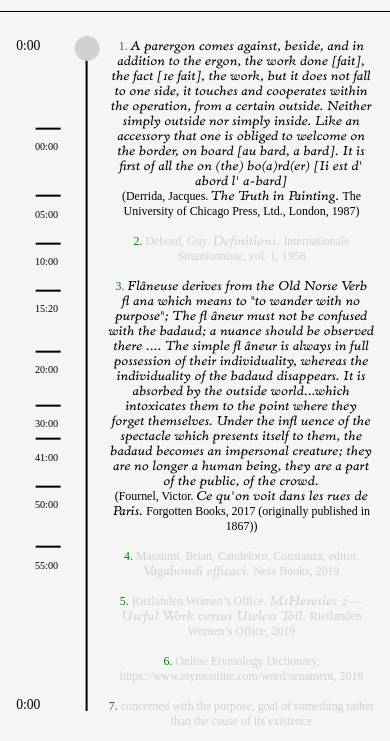
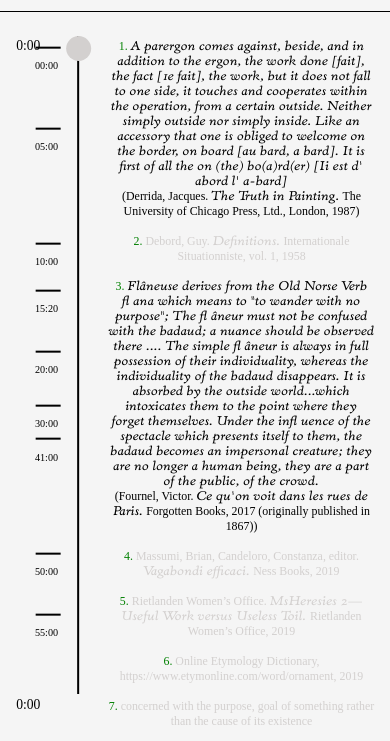
Before and after one commit to kabk/go-theses-23-barbara-strzezek, a plain HTML site: page index.html in a window 390 px wide. Shown: the part 67-808 px from the top of the page. Drawn offline with nearby package versions, Linux system fonts and the light colour scheme; a web font is replaced by a local one.

Commit message:
Update style.css

```diff
--- a/assets/css/style.css
+++ b/assets/css/style.css
@@ -744,7 +744,7 @@ summary{
     input[type="range"] {
         position: absolute;
         -webkit-appearance: none;
-        width: 80vH;
+        width: 78vH;
         margin: 0;
         padding: 0;
         /* height: 19px; */
@@ -916,49 +916,50 @@ summary{
     }
 
     #ch1 {
-      top:12%;
-      left:0;
+    top:0%;
+        left:0%;
     }
 
     #ch2 {
-      top:22%;
-      left:0;
+      top:12%;
+        left:0%;
     }
 
     #ch3 {
     top:29%;
-      left:0;
+        left:0%;
     }
 
     #ch4 {
     top:36%;
-      left:0;
+        left:0%;
     }
 
     #ch5 {
     top:45%;
-      left:0;
+        left:0%;
     }
 
     #ch6 {
     top:53%;
-      left:0;
+        left:0%;
     }
 
     #ch7 {
     top:58%;
-      left:0;
+        left:0%;
     }
 
     #ch8 {
-      top:65%;
-      left:0;
+    top:75%;
+        left:0%;
     }
 
     #ch9 {
-      top:74%;
-      left:0;
+    top:84%;
+      left:0%;
     }
+
     #audio-player-container p {
         position: absolute;
         bottom: -6vH;
```
Lines whose indentation alone changed are shown as unchanged.
